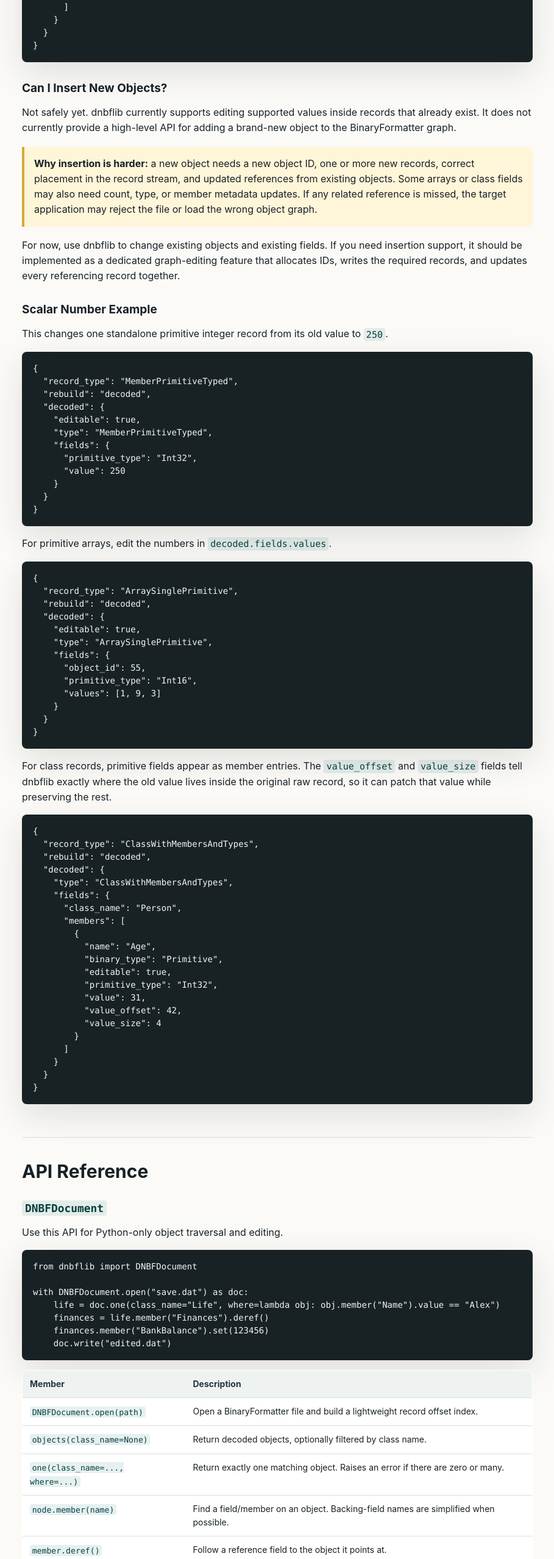
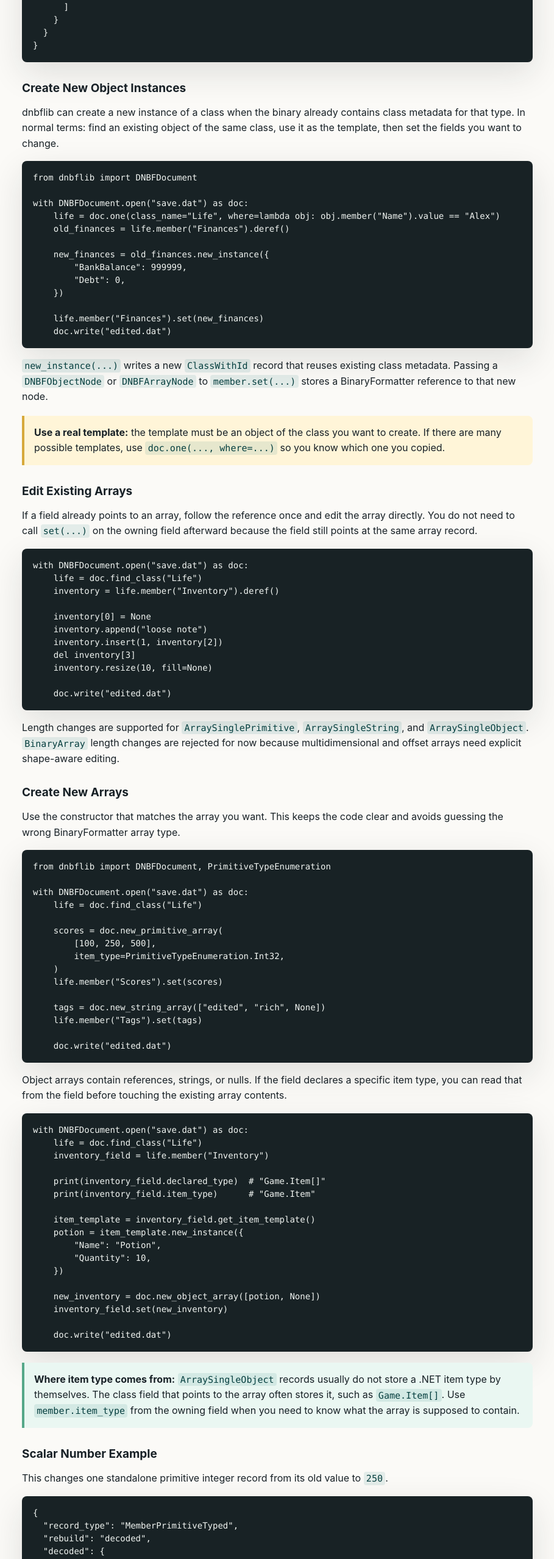
Before and after one commit to yntha/dnbflib, a plain HTML site: page docs/index.html in a window 1280 px wide. Shown: the part 6940-9497 px from the top of the page at 61% size, without its empty margins (330-1239 px from the left). Drawn offline with Linux system fonts and the light colour scheme.

Commit message:
docs(usage): explain editing objects and arrays

```diff
--- a/docs/index.html
+++ b/docs/index.html
@@ -765,25 +765,115 @@ with DNBFDocument.open(input_path) as doc:
   }
 }</code></pre>
 
-          <h4>Can I Insert New Objects?</h4>
+          <h4>Create New Object Instances</h4>
           <p>
-            Not safely yet. dnbflib currently supports editing supported values inside records that already
-            exist. It does not currently provide a high-level API for adding a brand-new object to the
-            BinaryFormatter graph.
+            dnbflib can create a new instance of a class when the binary already contains class metadata for
+            that type. In normal terms: find an existing object of the same class, use it as the template, then
+            set the fields you want to change.
+          </p>
+
+          <pre><code>from dnbflib import DNBFDocument
+
+with DNBFDocument.open("save.dat") as doc:
+    life = doc.one(class_name="Life", where=lambda obj: obj.member("Name").value == "Alex")
+    old_finances = life.member("Finances").deref()
+
+    new_finances = old_finances.new_instance({
+        "BankBalance": 999999,
+        "Debt": 0,
+    })
+
+    life.member("Finances").set(new_finances)
+    doc.write("edited.dat")</code></pre>
+
+          <p>
+            <code>new_instance(...)</code> writes a new <code>ClassWithId</code> record that reuses existing
+            class metadata. Passing a <code>DNBFObjectNode</code> or <code>DNBFArrayNode</code> to
+            <code>member.set(...)</code> stores a BinaryFormatter reference to that new node.
           </p>
 
           <div class="callout warning">
-            <strong>Why insertion is harder:</strong> a new object needs a new object ID, one or more new
-            records, correct placement in the record stream, and updated references from existing objects.
-            Some arrays or class fields may also need count, type, or member metadata updates. If any related
-            reference is missed, the target application may reject the file or load the wrong object graph.
+            <strong>Use a real template:</strong> the template must be an object of the class you want to
+            create. If there are many possible templates, use <code>doc.one(..., where=...)</code> so you know
+            which one you copied.
           </div>
 
+          <h4>Edit Existing Arrays</h4>
           <p>
-            For now, use dnbflib to change existing objects and existing fields. If you need insertion support,
-            it should be implemented as a dedicated graph-editing feature that allocates IDs, writes the required
-            records, and updates every referencing record together.
+            If a field already points to an array, follow the reference once and edit the array directly. You
+            do not need to call <code>set(...)</code> on the owning field afterward because the field still
+            points at the same array record.
           </p>
+
+          <pre><code>with DNBFDocument.open("save.dat") as doc:
+    life = doc.find_class("Life")
+    inventory = life.member("Inventory").deref()
+
+    inventory[0] = None
+    inventory.append("loose note")
+    inventory.insert(1, inventory[2])
+    del inventory[3]
+    inventory.resize(10, fill=None)
+
+    doc.write("edited.dat")</code></pre>
+
+          <p>
+            Length changes are supported for <code>ArraySinglePrimitive</code>, <code>ArraySingleString</code>,
+            and <code>ArraySingleObject</code>. <code>BinaryArray</code> length changes are rejected for now
+            because multidimensional and offset arrays need explicit shape-aware editing.
+          </p>
+
+          <h4>Create New Arrays</h4>
+          <p>
+            Use the constructor that matches the array you want. This keeps the code clear and avoids guessing
+            the wrong BinaryFormatter array type.
+          </p>
+
+          <pre><code>from dnbflib import DNBFDocument, PrimitiveTypeEnumeration
+
+with DNBFDocument.open("save.dat") as doc:
+    life = doc.find_class("Life")
+
+    scores = doc.new_primitive_array(
+        [100, 250, 500],
+        item_type=PrimitiveTypeEnumeration.Int32,
+    )
+    life.member("Scores").set(scores)
+
+    tags = doc.new_string_array(["edited", "rich", None])
+    life.member("Tags").set(tags)
+
+    doc.write("edited.dat")</code></pre>
+
+          <p>
+            Object arrays contain references, strings, or nulls. If the field declares a specific item type,
+            you can read that from the field before touching the existing array contents.
+          </p>
+
+          <pre><code>with DNBFDocument.open("save.dat") as doc:
+    life = doc.find_class("Life")
+    inventory_field = life.member("Inventory")
+
+    print(inventory_field.declared_type)  # "Game.Item[]"
+    print(inventory_field.item_type)      # "Game.Item"
+
+    item_template = inventory_field.get_item_template()
+    potion = item_template.new_instance({
+        "Name": "Potion",
+        "Quantity": 10,
+    })
+
+    new_inventory = doc.new_object_array([potion, None])
+    inventory_field.set(new_inventory)
+
+    doc.write("edited.dat")</code></pre>
+
+          <div class="callout">
+            <strong>Where item type comes from:</strong> <code>ArraySingleObject</code> records usually do not
+            store a .NET item type by themselves. The class field that points to the array often stores it, such
+            as <code>Game.Item[]</code>. Use <code>member.item_type</code> from the owning field when you need
+            to know what the array is supposed to contain.
+          </div>
 
           <h4>Scalar Number Example</h4>
           <p>
@@ -890,11 +980,43 @@ with DNBFDocument.open("save.dat") as doc:
               </tr>
               <tr>
                 <td><code>member.deref()</code></td>
-                <td>Follow a reference field to the object it points at.</td>
+                <td>Follow a reference field to the object or array it points at.</td>
               </tr>
               <tr>
                 <td><code>member.set(value)</code></td>
                 <td>Change a supported decoded value and mark its record for rebuild.</td>
+              </tr>
+              <tr>
+                <td><code>member.declared_type</code></td>
+                <td>Return the declared .NET type when the class metadata provides one.</td>
+              </tr>
+              <tr>
+                <td><code>member.item_type</code></td>
+                <td>Return the declared item type for fields such as <code>Game.Item[]</code>.</td>
+              </tr>
+              <tr>
+                <td><code>member.get_item_template()</code></td>
+                <td>Find the one object template matching the member's declared array item type.</td>
+              </tr>
+              <tr>
+                <td><code>node.new_instance(values)</code></td>
+                <td>Create a new object instance using an existing object as the class template.</td>
+              </tr>
+              <tr>
+                <td><code>new_primitive_array(...)</code></td>
+                <td>Create a new one-dimensional primitive array.</td>
+              </tr>
+              <tr>
+                <td><code>new_string_array(...)</code></td>
+                <td>Create a new one-dimensional string array.</td>
+              </tr>
+              <tr>
+                <td><code>new_object_array(...)</code></td>
+                <td>Create a new one-dimensional object array.</td>
+              </tr>
+              <tr>
+                <td><code>DNBFArrayNode</code></td>
+                <td>Read, assign, append, insert, delete, and resize supported one-dimensional arrays.</td>
               </tr>
               <tr>
                 <td><code>write(path)</code></td>
```
Also changed, not shown: 1 other file.
